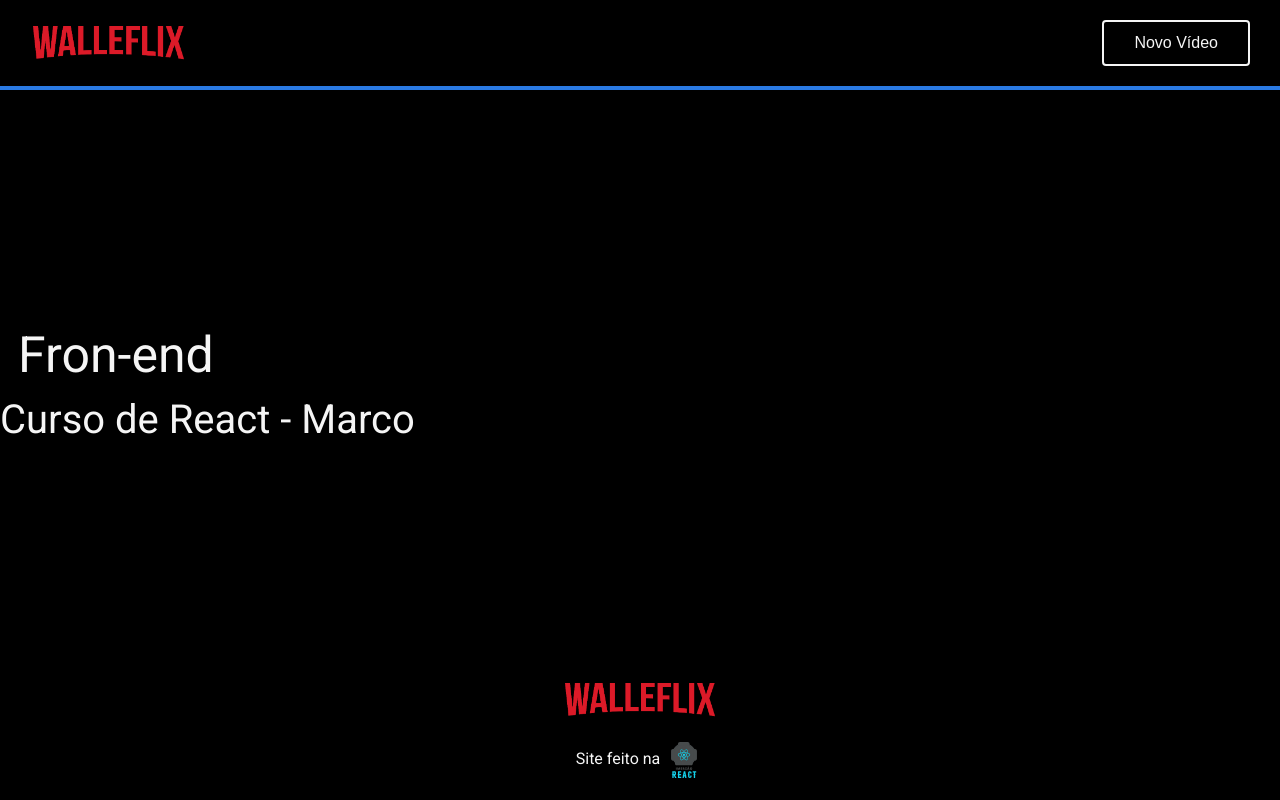
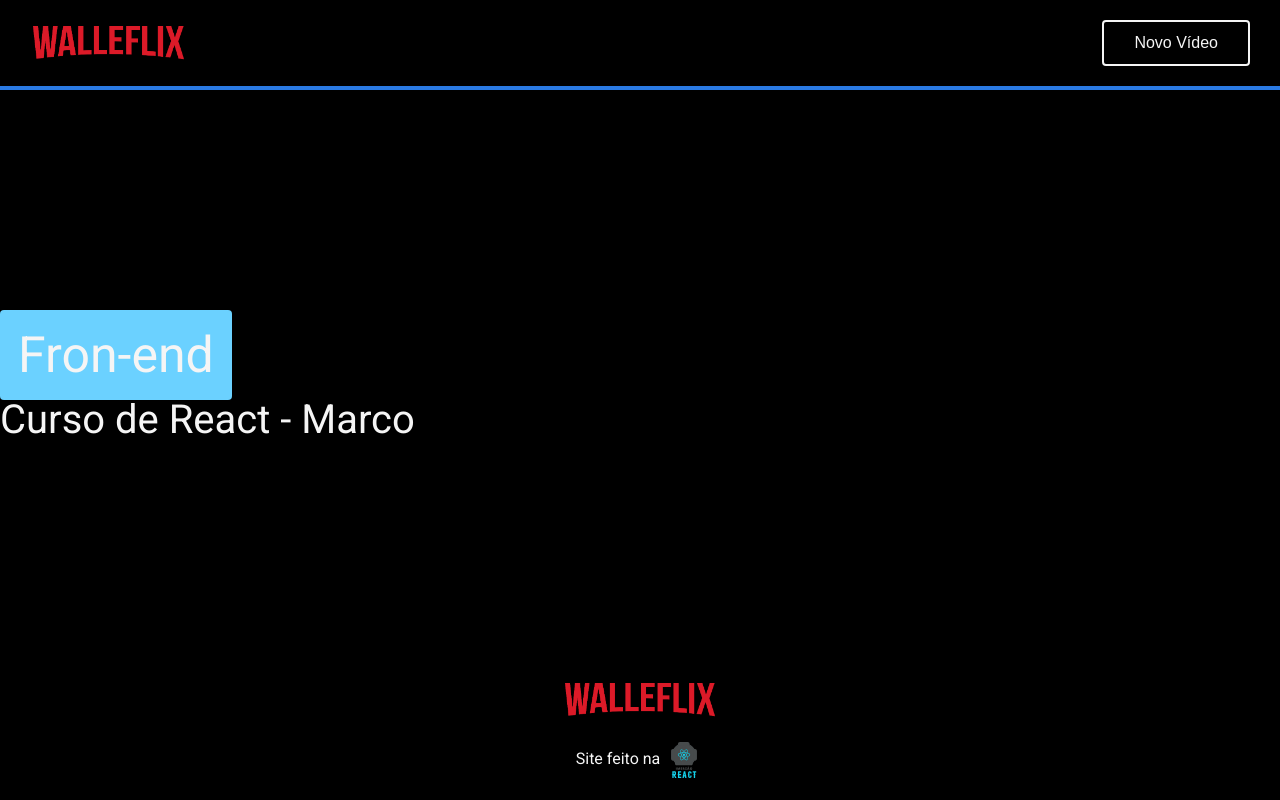
Before and after one commit to walacefex/Imersao-react, a React (Create React App) app: page / in a window 1280 px wide. Built offline with nearby package versions, Linux system fonts and the light colour scheme.

Commit message:
adicionando as cores do projeto

```diff
--- a/src/styles/settings/color.css
+++ b/src/styles/settings/color.css
@@ -2,4 +2,13 @@
    --color-black-dark:#000;
    --color-gray-light:#f5f5f5;
    --color-primary-medium:#2A7AE4;
+
+   --color-frontend: #6BD1FF;
+   --color-infra: #9CD33B;
+   --color-brackend: #00C86F;
+   --color-marketing:#6B5BE2;
+   --color-mobile:#FFBA05;
+   --color-inovation:#FF8C2A;
+   --color-ux: #DC6EBE;
+   --color-data-science: #9CD33B;
 }
```
